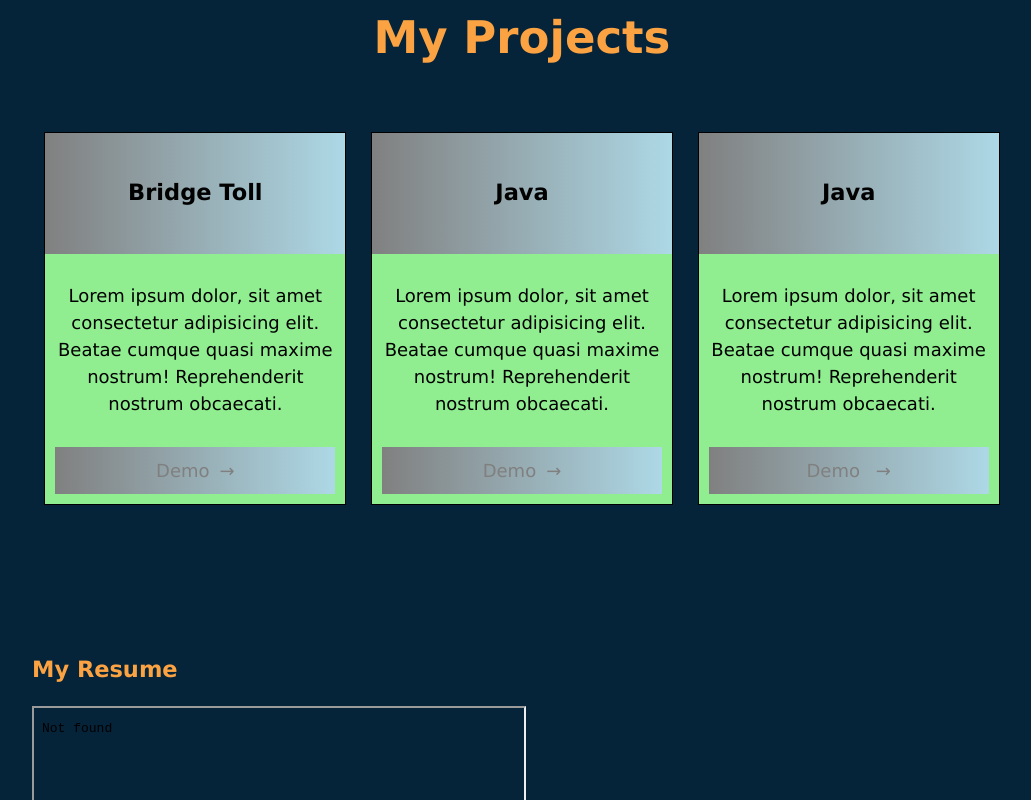
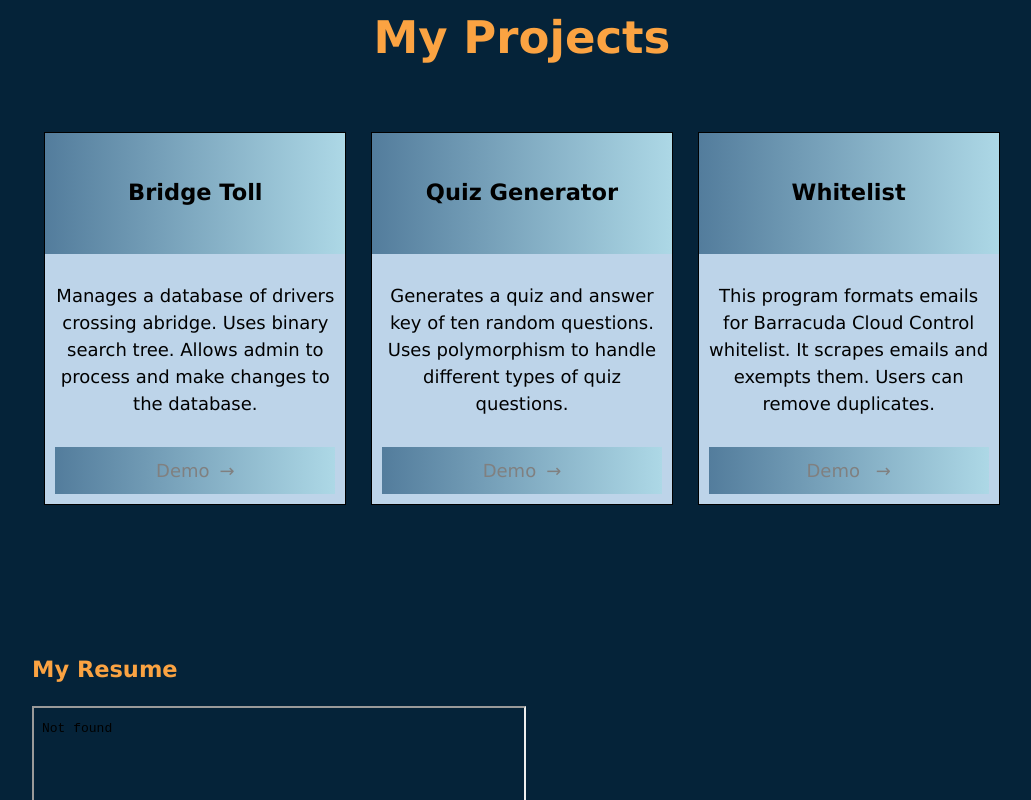
Before and after one commit to T-Moody/WebPortfolio, a plain HTML site: page index.html in a window 1280 px wide. Shown: the part 1040-1840 px from the top of the page, without its empty margins (178-1209 px from the left). Drawn offline with nearby package versions, Linux system fonts and the light colour scheme.

Commit message:
Add last project and change card colors.

```diff
--- a/index.html
+++ b/index.html
@@ -76,35 +76,34 @@
                             </div>
                             <div class="card-body">
                                 <p>
-                                    Lorem ipsum dolor, sit amet consectetur adipisicing elit.
-                                    Beatae cumque quasi maxime nostrum! Reprehenderit nostrum
-                                    obcaecati.
+                                    Manages a database of drivers crossing abridge.
+                                    Uses binary search tree. Allows admin to process
+                                    and make changes to the database.<br>
                                 </p>
                                 <a onclick="toggle1()" id="bridge-button" class="card-button">Demo<span>&rarr;</span></a>
                             </div>
                         </div>
                         <div class="card">
                             <div class="card-header">
-                                <h2>Java</h2>
+                                <h2>Quiz Generator</h2>
                             </div>
                             <div class="card-body">
                                 <p>
-                                    Lorem ipsum dolor, sit amet consectetur adipisicing elit.
-                                    Beatae cumque quasi maxime nostrum! Reprehenderit nostrum
-                                    obcaecati.
+                                    Generates a quiz and answer key of ten random questions.
+                                    Uses polymorphism to handle different types of quiz questions.<br>
                                 </p>
                                 <a onclick="toggle2()" class="card-button">Demo<span>&rarr;</span></a>
                             </div>
                         </div>
                         <div class="card">
                             <div class="card-header">
-                                <h2>Java</h2>
+                                <h2>Whitelist</h2>
                             </div>
                             <div class="card-body">
                                 <p>
-                                    Lorem ipsum dolor, sit amet consectetur adipisicing elit.
-                                    Beatae cumque quasi maxime nostrum! Reprehenderit nostrum
-                                    obcaecati.
+                                    This program formats emails for Barracuda
+                                    Cloud Control whitelist. It scrapes emails and exempts them.
+                                    Users can remove duplicates.
                                 </p>
                                 <a onclick="toggle3()" class="card-button">Demo <span>&rarr;</span></a>
                             </div>
@@ -132,7 +131,6 @@
                 <hr>
                 <div>
                     <p class="text-color"><i class="fa fa-map-marker fa-fw w3-text-white w3-xxlarge w3-margin-right"></i> Michigan</p>
-                    <p class="text-color"><i class="fa fa-phone fa-fw w3-text-white w3-xxlarge w3-margin-right"></i> Phone: (989)-975-2070</p>
                     <p class="text-color"><i class="fa fa-envelope fa-fw w3-text-white w3-xxlarge w3-margin-right"> </i> Email: tpmoody@delta.edu</p>
                 </div>
                 <h3 class="text-color">Send me a message!</h3>
@@ -171,7 +169,7 @@
         <a onclick="toggle2()" class="card-button">Close</a>
     </div>
     <div id="popup3" class="popup">
-        <img src="images/bridge.gif" class="demo-img" alt="Demo of brige toll program">
+        <img src="images/whiteList.gif" class="demo-img" alt="Demo of whiteList program">
         <a onclick="toggle3()" class="card-button">Close</a>
     </div>
     <!-- End Popup Section-->
--- a/styles/styles.css
+++ b/styles/styles.css
@@ -107,7 +107,7 @@ footer {
     width: 300px;
     max-width: 320px;
     min-width: none;
-    background: lightgreen;
+    background: rgb(189, 212, 233);
     border: 1px solid black;
     margin: 2px;
     margin-top: 10px;
@@ -117,14 +117,16 @@ footer {
 .card-header {
     text-align: center;
     padding: 25px 10px;
-    background: linear-gradient(to right, grey,lightblue);
+    background: linear-gradient(to right,#0b416898,lightblue);
 }
 
 .card-body {
     padding: 10px 10px;
+    height: 100%;
     text-align: center;
     font-size: 18px;
 }
+
 .card:in-range {
     transform: translateY(-0.5%);
     box-shadow: 0 20px 4rem rgba(0, 0, 0, 0.5);
@@ -134,7 +136,7 @@ footer {
     display: block;
     color: gray;
     text-align: center;
-    background: linear-gradient(to right, grey,lightblue);
+    background: linear-gradient(to right,#0b416898,lightblue);
     margin-top: 30px;
     text-decoration: none;
     padding: 10px 5px;
@@ -258,7 +260,7 @@ footer {
 
     .card-button:hover,
     .card-button:active {
-        background-color: indigo;
+        background-color: #1b77b881;
     }
 
     .card-button:hover span,
```
Also changed, not shown: 1 other file.
